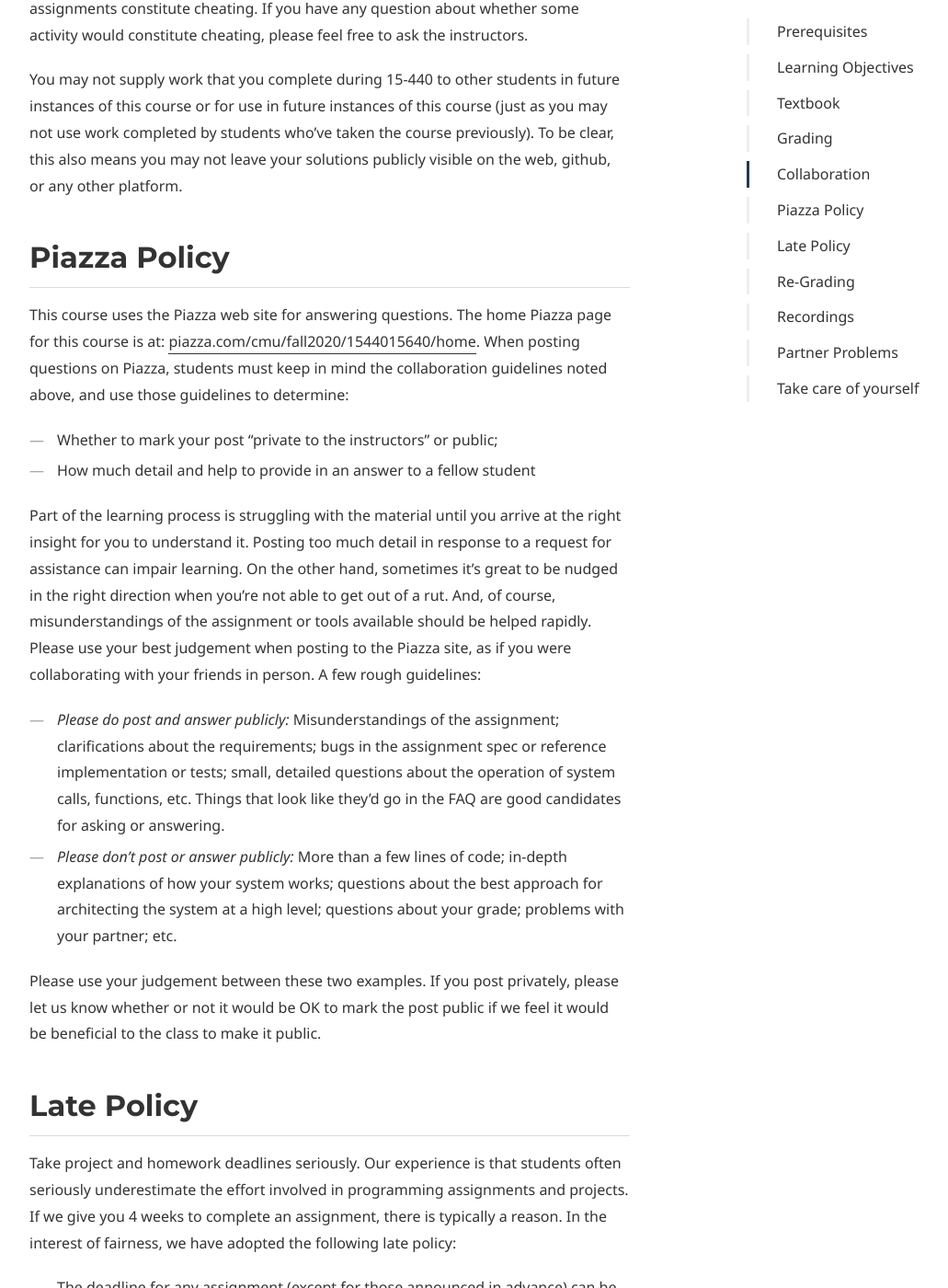
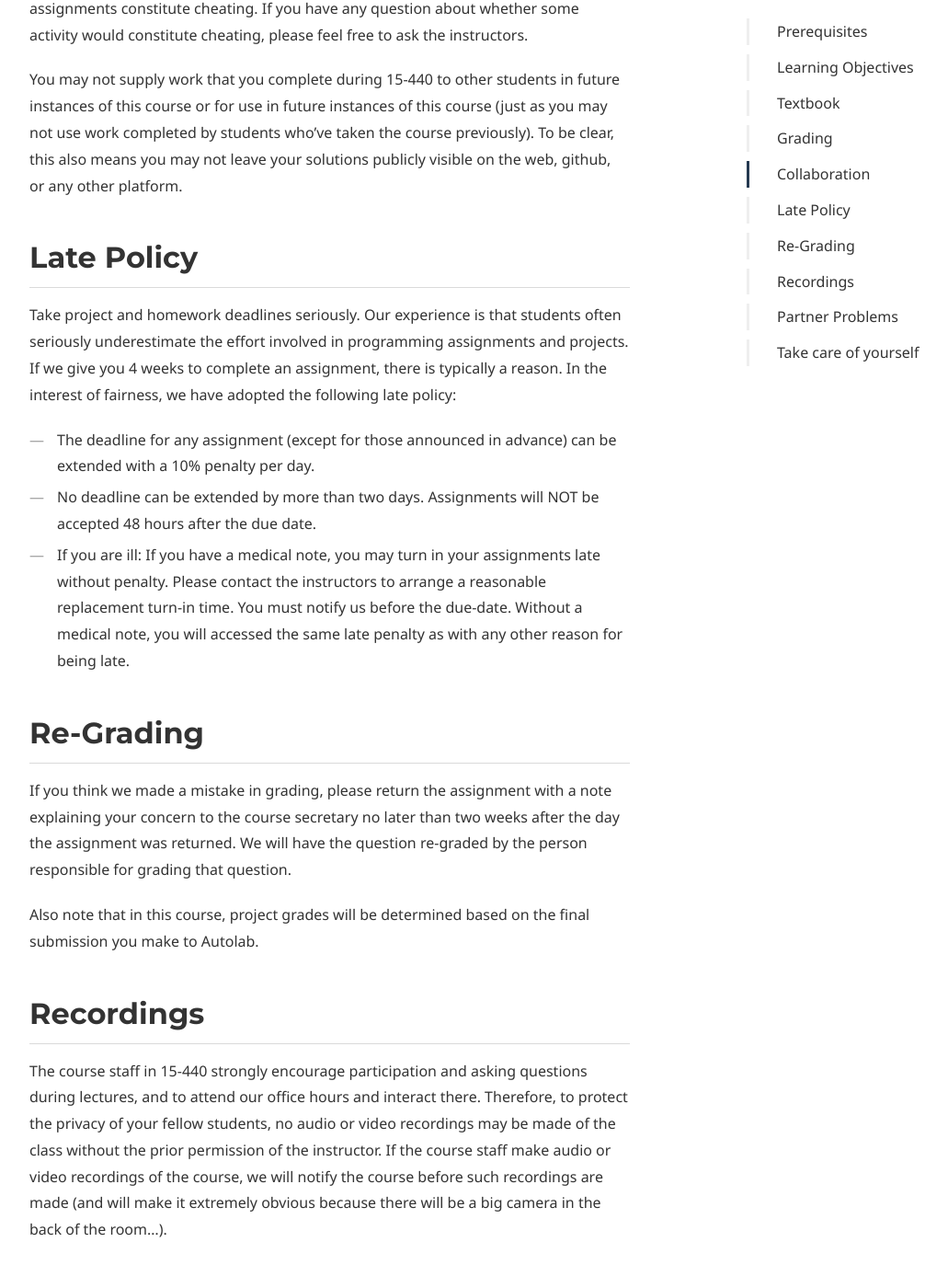
Before and after one commit to 15-440/website, a Jekyll site: the page built from syllabus.md, in a window 1280 px wide and 1400 px high, scrolled down 3577 px. Shown: the whole window at 92% size, without its empty margins (38-1069 px from the left). Built offline with Jekyll 4.4.1, drawn with Linux system fonts in a browser that asks for light colours; some of the changed text lies outside the part shown.

Commit message:
suggestions

```diff
--- a/schedule.md
+++ b/schedule.md
@@ -407,4 +409,4 @@ _This is just an example for now..._
             <td></td>
         </tr>
     </tbody>
-</table>
+</table> -->
--- a/syllabus.md
+++ b/syllabus.md
@@ -11,7 +11,7 @@ micro_nav: true
 
 ## Prerequisites
 
-Because this course has a big project component, you must be proficient in C and programming on UNIX systems. We will use the [Go programming language](https://golang.org/) throughout the term. It is required that you have taken 15-213 and gotten a "C-" or higher since many of the programming skills you will need are taught in that course. **However, if you received a C in 15-213, you must meet with your academic advisor to discuss your background before taking 15-440/640, perhaps taking an additional course to sharpen your systems skills. Your advisor must email us approval and an explanation of why you have sufficient background to take 15-440/640.**
+Because this course has a big project component, you must be proficient in C and programming on UNIX systems. We will use the [Go programming language](https://golang.org/) throughout the term. It is required that you have taken 15-213 and gotten a "C" or higher since many of the programming skills you will need are taught in that course. **However, if you received a C in 15-213, you must meet with your academic advisor to discuss your background before taking 15-440/640, perhaps taking an additional course to sharpen your systems skills. Your advisor must email us approval and an explanation of why you have sufficient background to take 15-440/640.**
 
 ## Learning Objectives
 
@@ -66,7 +66,7 @@ Consulting another student's or group's solution is prohibited, and submitted so
 
 You may not supply work that you complete during 15-440 to other students in future instances of this course or for use in future instances of this course (just as you may not use work completed by students who've taken the course previously). To be clear, this also means you may not leave your solutions publicly visible on the web, github, or any other platform.
 
-## Piazza Policy
+<!-- ## Piazza Policy
 
 This course uses the Piazza web site for answering questions. The home Piazza page for this course is at: [{{ site.course.piazza }}]({{ site.course.piazza }}). When posting questions on Piazza, students must keep in mind the collaboration guidelines noted above, and use those guidelines to determine:
 
@@ -78,7 +78,7 @@ Part of the learning process is struggling with the material until you arrive at
 - _Please do post and answer publicly:_ Misunderstandings of the assignment; clarifications about the requirements; bugs in the assignment spec or reference implementation or tests; small, detailed questions about the operation of system calls, functions, etc. Things that look like they'd go in the FAQ are good candidates for asking or answering.
 - _Please don't post or answer publicly:_ More than a few lines of code; in-depth explanations of how your system works; questions about the best approach for architecting the system at a high level; questions about your grade; problems with your partner; etc.
 
-Please use your judgement between these two examples. If you post privately, please let us know whether or not it would be OK to mark the post public if we feel it would be beneficial to the class to make it public.
+Please use your judgement between these two examples. If you post privately, please let us know whether or not it would be OK to mark the post public if we feel it would be beneficial to the class to make it public. -->
 
 ## Late Policy
 
```
Also changed, not shown: other parts of schedule.md (+3 -1 lines).
